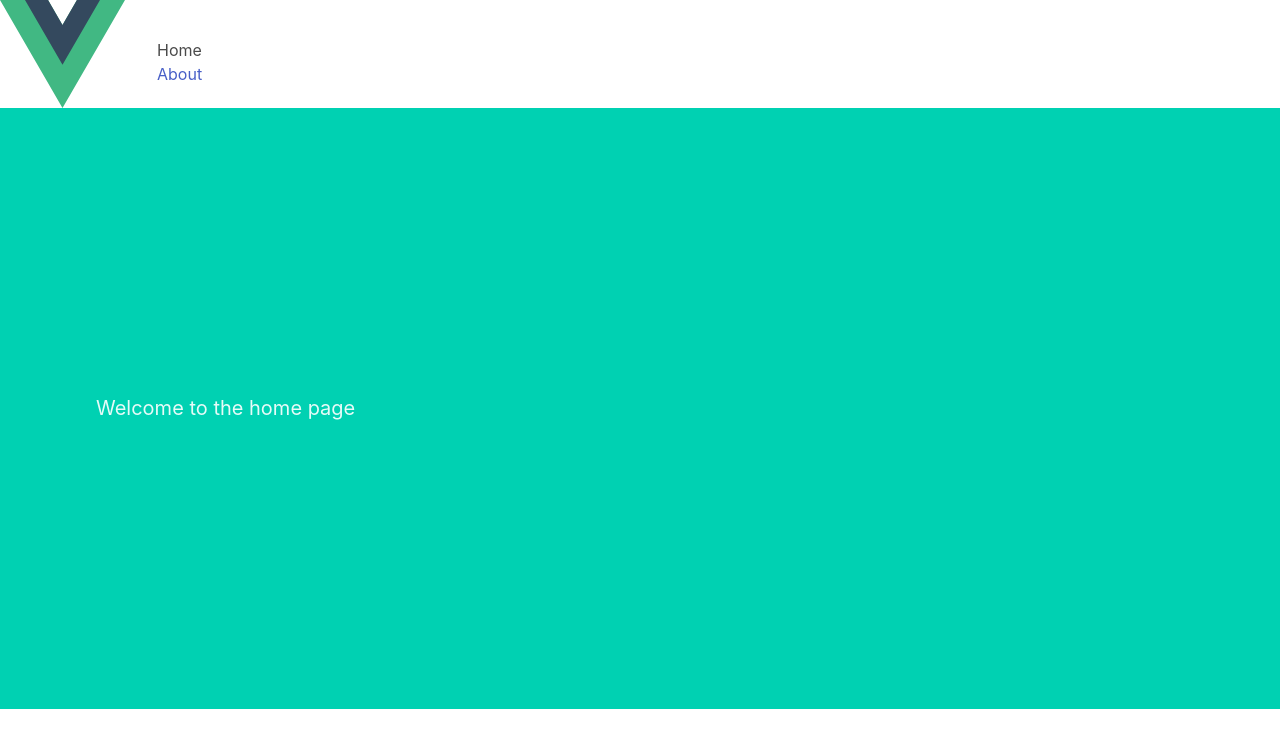
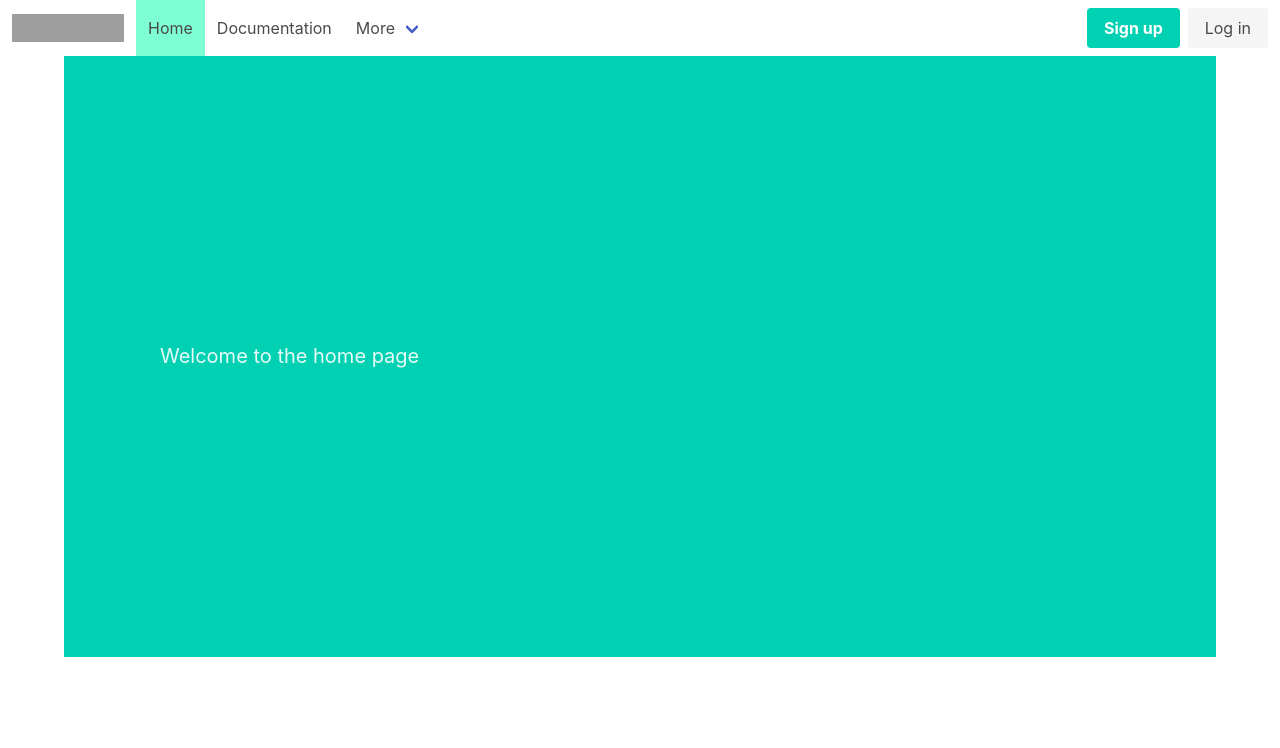
Before and after one commit to davidvenuto/CPS493WebProgramming, a Vue app in the folder client/: page / in a window 1280 px wide. Shown: the top 748 px of the page. Built offline with nearby package versions, Linux system fonts and the light colour scheme; grey boxes are pictures that could not be loaded.

Commit message:
Added navigation

```diff
--- a/client/src/App.vue
+++ b/client/src/App.vue
@@ -1,83 +1,14 @@
 <script setup lang="ts">
-import { RouterLink, RouterView } from 'vue-router'
-import HelloWorld from './components/HelloWorld.vue'
+import { RouterView } from 'vue-router'
+import NavBar from './components/NavBar.vue'
 </script>
 
 <template>
-  <header>
-    <img alt="Vue logo" class="logo" src="@/assets/logo.svg" width="125" height="125" />
-
-    <div class="wrapper">
-      <nav>
-        <RouterLink to="/">Home</RouterLink>
-        <RouterLink to="/about">About</RouterLink>
-      </nav>
-    </div>
-  </header>
-
+<NavBar />
+<div class="container">
   <RouterView />
+  </div>
 </template>
 
 <style scoped>
-header {
-  line-height: 1.5;
-  max-height: 100vh;
-}
-
-.logo {
-  display: block;
-  margin: 0 auto 2rem;
-}
-
-nav {
-  width: 100%;
-  font-size: 12px;
-  text-align: center;
-  margin-top: 2rem;
-}
-
-nav a.router-link-exact-active {
-  color: var(--color-text);
-}
-
-nav a.router-link-exact-active:hover {
-  background-color: transparent;
-}
-
-nav a {
-  display: inline-block;
-  padding: 0 1rem;
-  border-left: 1px solid var(--color-border);
-}
-
-nav a:first-of-type {
-  border: 0;
-}
-
-@media (min-width: 1024px) {
-  header {
-    display: flex;
-    place-items: center;
-    padding-right: calc(var(--section-gap) / 2);
-  }
-
-  .logo {
-    margin: 0 2rem 0 0;
-  }
-
-  header .wrapper {
-    display: flex;
-    place-items: flex-start;
-    flex-wrap: wrap;
-  }
-
-  nav {
-    text-align: left;
-    margin-left: -1rem;
-    font-size: 1rem;
-
-    padding: 1rem 0;
-    margin-top: 1rem;
-  }
-}
 </style>
--- /dev/null
+++ b/client/src/components/NavBar.vue
@@ -0,0 +1,79 @@
+<script setup lang="ts">
+import { RouterLink } from 'vue-router';
+
+</script>
+
+<template>
+  <nav class="navbar" role="navigation" aria-label="main navigation">
+    <div class="navbar-brand">
+      <a class="navbar-item" href="https://bulma.io">
+        <img src="https://bulma.io/images/bulma-logo.png" width="112" height="28">
+      </a>
+
+      <a role="button" class="navbar-burger" aria-label="menu" aria-expanded="false" data-target="navbarBasicExample">
+        <span aria-hidden="true"></span>
+        <span aria-hidden="true"></span>
+        <span aria-hidden="true"></span>
+      </a>
+    </div>
+
+    <div id="navbarBasicExample" class="navbar-menu">
+      <div class="navbar-start">
+        <RouterLink to="/" class="navbar-item">
+          Home
+        </RouterLink>
+
+        <a class="navbar-item">
+          Documentation
+        </a>
+
+        <div class="navbar-item has-dropdown is-hoverable">
+          <a class="navbar-link">
+            More
+          </a>
+
+          <div class="navbar-dropdown">
+            <RouterLink to="/" class="navbar-item">
+              About
+            </RouterLink>
+            <a class="navbar-item">
+              Jobs
+            </a>
+            <a class="navbar-item">
+              Contact
+            </a>
+            <hr class="navbar-divider">
+            <a class="navbar-item">
+              Report an issue
+            </a>
+          </div>
+        </div>
+      </div>
+
+      <div class="navbar-end">
+        <div class="navbar-item">
+          <div class="buttons">
+            <a class="button is-primary">
+              <strong>Sign up</strong>
+            </a>
+            <a class="button is-light">
+              Log in
+            </a>
+          </div>
+        </div>
+      </div>
+    </div>
+  </nav>
+</template>
+
+<style scoped>
+
+.router-link-next-active{
+  border-bottom: 2px solid #00d1b2
+}
+
+.router-link-active{
+  background-color: aquamarine
+}
+
+</style>
```
